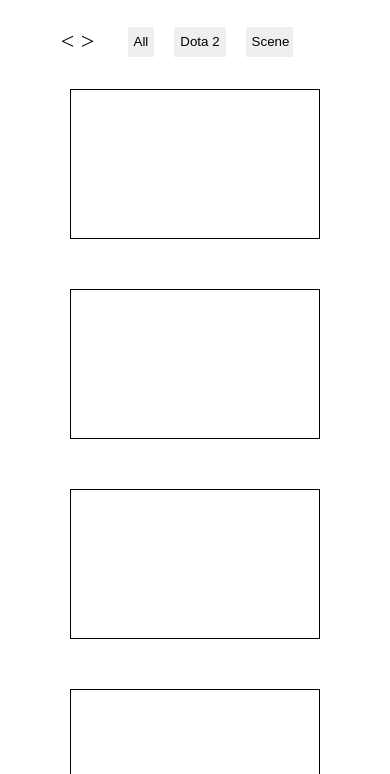
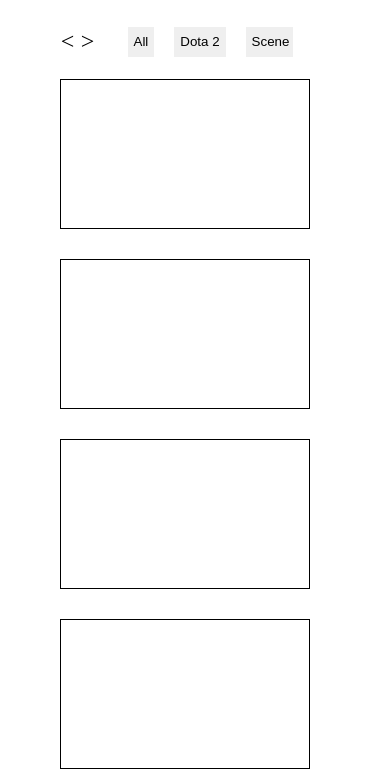
Before and after one commit to HBishop123/Youtube-copy, a plain HTML site: page index.html in a window 390 px wide. Shown: the part 70-844 px from the top of the page. Drawn offline with Linux system fonts and the light colour scheme.

Commit message:
changed styling once again for page layoput at different sizes

```diff
--- a/index.js
+++ b/index.js
@@ -1,7 +1,7 @@
+// function to use the search bar
 let searchBar = document.getElementById("search-bar");
 const searchButton = document.getElementById("search");
 
-// function to use the search bar
 function searchQuery() {
   searchValue = searchBar.value;
   if (searchValue === "") {
--- a/styles.css
+++ b/styles.css
@@ -13,6 +13,7 @@ body {
 /* this is for the track of the scrollbar itself - you add a height and width for both the vertical and horizonal scrollers */
 ::-webkit-scrollbar {
   height: 0.6em;
+  width: 0.5em;
 }
 
 /* this is for the thing you scroll on the track */
@@ -259,7 +260,7 @@ nav {
 
 /* media query for sidebar nav START */
 
-@media only screen and (max-width: 1310px) {
+@media only screen and (max-width: 1400px) {
   .nav-bar-large {
     display: none;
     width: auto;
@@ -362,12 +363,12 @@ main {
   width: 100%;
   height: auto;
   display: grid;
-  grid-template-columns: repeat(auto-fit, minmax(350px, 1fr));
+  grid-template-columns: repeat(auto-fit, minmax(250px, 350px));
   grid-auto-rows: 250px;
   gap: 40px;
   align-items: center;
   justify-content: center;
-  padding: 100px 20px 20px 280px;
+  padding: 100px 20px 20px 250px;
   z-index: -1;
   /* change padding at smaller sizes ********/
 }
@@ -378,7 +379,7 @@ main {
   border: 1px solid black;
 }
 
-@media only screen and (max-width: 1310px) {
+@media only screen and (max-width: 1400px) {
   .video-area {
     padding-left: 90px;
     gap: 20px;
@@ -388,7 +389,7 @@ main {
 @media only screen and (max-width: 859px) {
   .video-area {
     width: 50%;
-    padding-left: 50px;
+    padding-left: 0px;
   }
 }
 
@@ -400,8 +401,8 @@ main {
   .video-area {
     gap: 0px;
     padding-bottom: 0px;
-    grid-auto-rows: 200px;
-    padding-left: 120px;
+    grid-auto-rows: 180px;
+    padding-left: 0px;
     padding-top: 50px;
   }
 }
```
